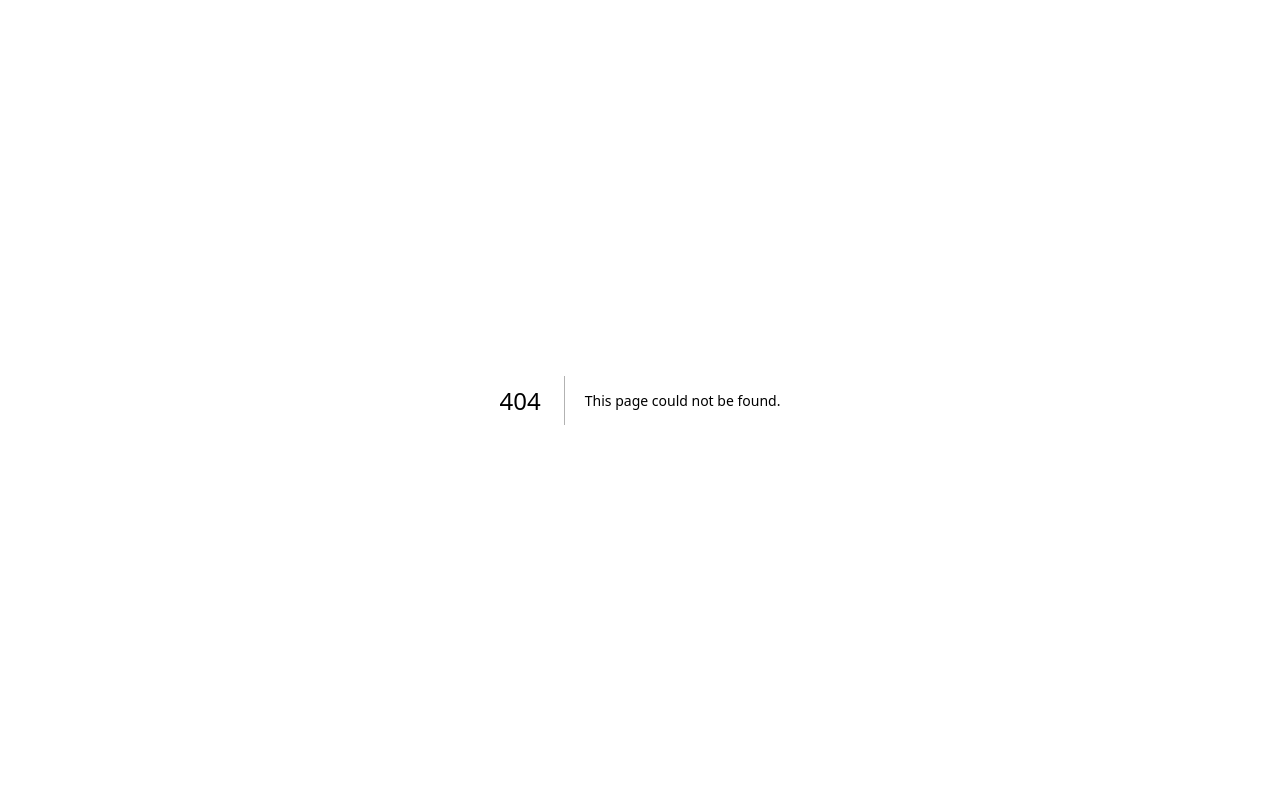
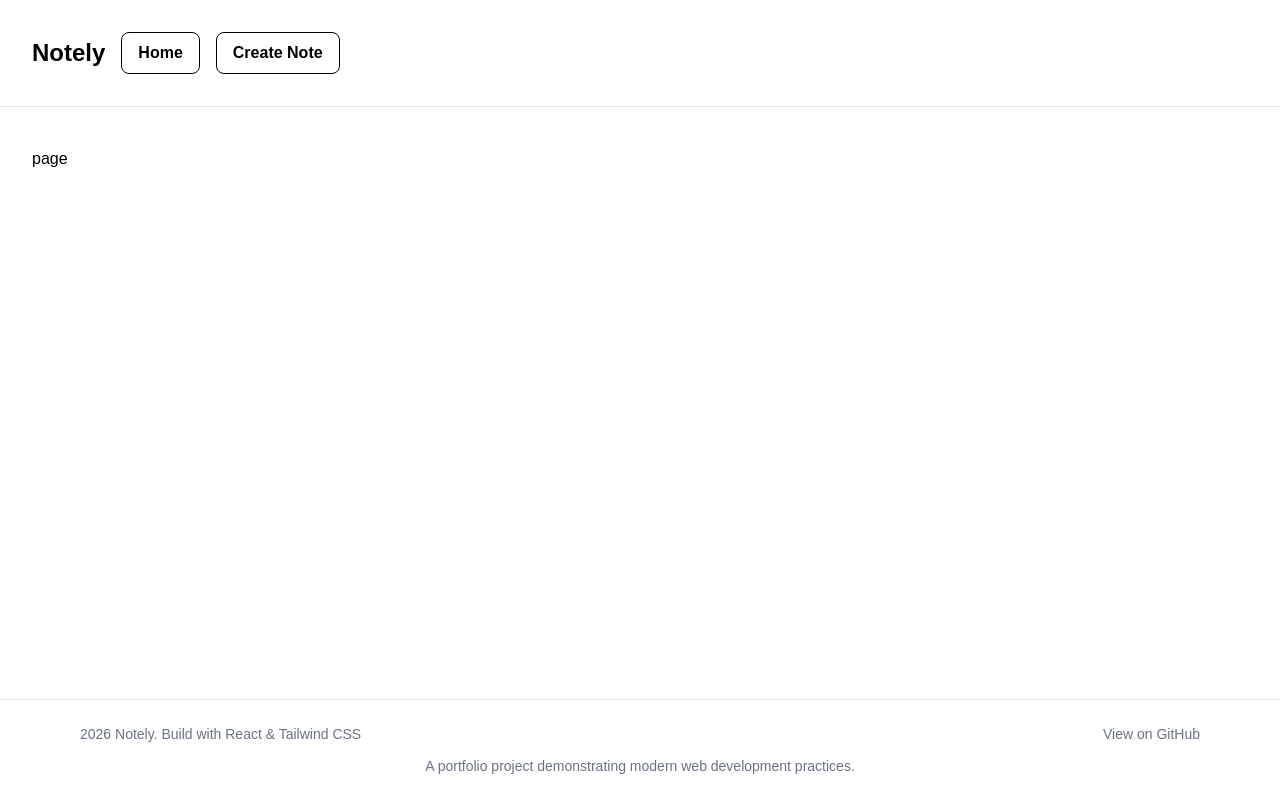
Before and after one commit to N4thh/PersonalNote-api, a Next.js app in the folder my-app/: page /dashboard/notes in a window 1280 px wide. Before the commit this address had no page. Built offline with nearby package versions, Linux system fonts and the light colour scheme.

Commit message:
FE : Update Link in layout header

```diff
--- a/my-app/src/app/dashboard/layout.tsx
+++ b/my-app/src/app/dashboard/layout.tsx
@@ -1,24 +1,41 @@
+'use client'
 import { ReactNode } from "react";
+import Link from "next/link";
+import { useState } from "react";
+
 
 export default function DashboardLayout({ children }: { children: ReactNode }) {
+   const [activeBtn, setActiveBtn] = useState("");
+
   return (
     <div className="min-h-screen flex flex-col bg-white text-black">
 
       {/* HEADER */}
-      <header className="bg-[#F8F8F8] border-b border-gray-200 px-8 py-8">
-        <h1 className="font-semibold text-2xl">Notely</h1>
+      <header className="border-b border-gray-200 px-8 py-8  space-x-4 font-semibold flex items-center">
+        <h1 className=" text-2xl">Notely</h1>
+
+       <Link href="/dashboard"
+        onClick={() => setActiveBtn("home")}
+        className={`border rounded-lg py-2 px-4 ${activeBtn === "home" ? "bg-black text-white" : "bg-white text-black"}`}
+        >Home</Link>
+
+      <Link href="/dashboard/notes"
+        onClick={() => setActiveBtn("CreateNote")}
+        className={`border rounded-lg py-2 px-4 ${activeBtn === "CreateNote" ? "bg-black text-white" : "bg-white text-black"}`}
+        >Create Note</Link>
+
       </header>
 
       {/* MAIN */}
-      <main className="flex-1 bg-[#F5F8FF]">
+      <main className="flex-1 ">
         <div className="max-w-[92rem] mx-auto px-4 sm:px-6 md:px-8 py-10">
           {children}
         </div>
       </main>
 
       {/* FOOTER */}
-      <footer className="bg-[#F8F8F8] border-t border-gray-200 px-20 py-6 text-gray-500">
-        <div className="flex flex-col md:flex-row justify-between items-center gap-2 text-lg">
+      <footer className="border-t border-gray-200 px-20 py-6 text-gray-500">
+        <div className="flex flex-col md:flex-row justify-between items-center gap-2 text-sm">
           <p>2026 Notely. Build with React & Tailwind CSS</p>
 
           <a
--- /dev/null
+++ b/my-app/src/app/dashboard/notes/page.tsx
@@ -0,0 +1,9 @@
+import React from 'react'
+
+const CreateNote = () => {
+  return (
+    <div>page</div>
+  )
+}
+
+export default CreateNote
```
